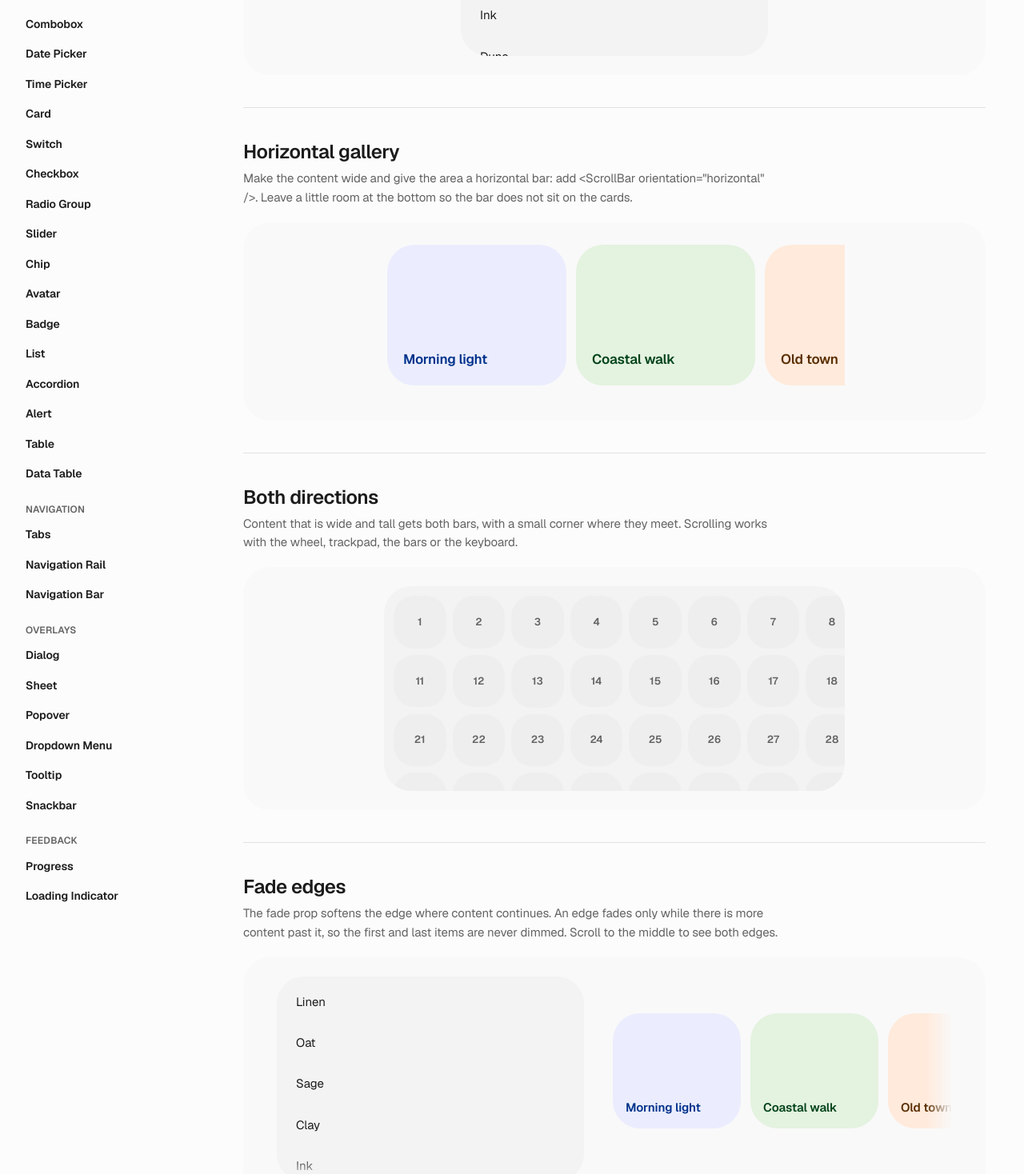
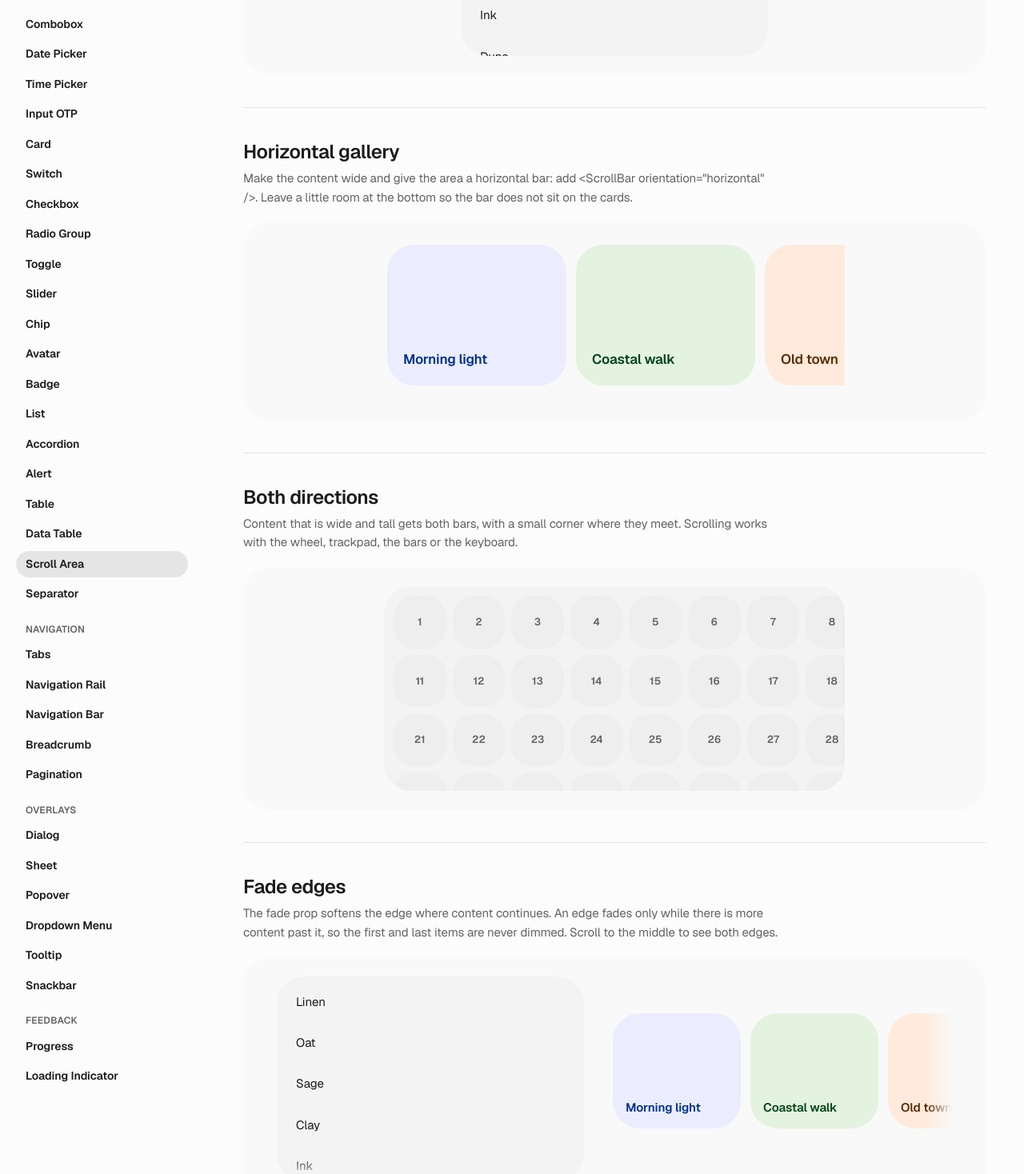
Before and after one commit to katalyxbio/nelumbo, a Next.js app: page /components/scroll-area in a window 1280 px wide. Shown: the part 842-2310 px from the top of the page at 80% size. Built offline with nearby package versions, Linux system fonts and the light colour scheme.

Commit message:
Wire Input OTP, Toggle, Breadcrumb, Pagination, Scroll Area and Separator into nav, registry, a11y checks and README

```diff
--- a/registry.json
+++ b/registry.json
@@ -1128,7 +1128,8 @@
         "@velvet/icon-button",
         "@velvet/button",
         "@velvet/icon",
-        "@velvet/popover"
+        "@velvet/popover",
+        "@velvet/dialog"
       ],
       "files": [
         {
@@ -1236,6 +1237,139 @@
           "type": "registry:ui"
         }
       ]
+    },
+    {
+      "name": "input-otp",
+      "type": "registry:ui",
+      "title": "Input OTP",
+      "description": "shadcn-compatible InputOTP on input-otp: separate field-style slots (or connected), blinking caret, invalid and disabled states, paste support.",
+      "dependencies": [
+        "input-otp"
+      ],
+      "registryDependencies": [
+        "utils"
+      ],
+      "files": [
+        {
+          "path": "registry/velvet/ui/input-otp.tsx",
+          "type": "registry:ui"
+        }
+      ]
+    },
+    {
+      "name": "toggle",
+      "type": "registry:ui",
+      "title": "Toggle",
+      "description": "shadcn-compatible Toggle on Radix: tonal on state with filled icon, outline variant, three sizes, tactile press.",
+      "dependencies": [
+        "radix-ui",
+        "class-variance-authority"
+      ],
+      "registryDependencies": [
+        "utils",
+        "@velvet/icon"
+      ],
+      "files": [
+        {
+          "path": "registry/velvet/ui/toggle.tsx",
+          "type": "registry:ui"
+        }
+      ]
+    },
+    {
+      "name": "toggle-group",
+      "type": "registry:ui",
+      "title": "Toggle Group",
+      "description": "shadcn-compatible ToggleGroup: connected like the button group with the selected item morphing to a pill, or spaced; single or multiple.",
+      "dependencies": [
+        "radix-ui",
+        "class-variance-authority"
+      ],
+      "registryDependencies": [
+        "utils",
+        "@velvet/toggle"
+      ],
+      "files": [
+        {
+          "path": "registry/velvet/ui/toggle-group.tsx",
+          "type": "registry:ui"
+        }
+      ]
+    },
+    {
+      "name": "breadcrumb",
+      "type": "registry:ui",
+      "title": "Breadcrumb",
+      "description": "shadcn-compatible Breadcrumb: chevron separators, pill hover on links, ellipsis for collapsed levels.",
+      "dependencies": [
+        "radix-ui"
+      ],
+      "registryDependencies": [
+        "utils",
+        "@velvet/icon"
+      ],
+      "files": [
+        {
+          "path": "registry/velvet/ui/breadcrumb.tsx",
+          "type": "registry:ui"
+        }
+      ]
+    },
+    {
+      "name": "pagination",
+      "type": "registry:ui",
+      "title": "Pagination",
+      "description": "shadcn-compatible Pagination: tonal current page, labels that hide on phones, and a paginationRange helper for ellipses.",
+      "dependencies": [
+        "radix-ui",
+        "class-variance-authority"
+      ],
+      "registryDependencies": [
+        "utils",
+        "@velvet/icon"
+      ],
+      "files": [
+        {
+          "path": "registry/velvet/ui/pagination.tsx",
+          "type": "registry:ui"
+        }
+      ]
+    },
+    {
+      "name": "scroll-area",
+      "type": "registry:ui",
+      "title": "Scroll Area",
+      "description": "shadcn-compatible ScrollArea on Radix: thin auto-hiding thumb that grows on hover, keyboard-focusable viewport, optional edge fades.",
+      "dependencies": [
+        "radix-ui"
+      ],
+      "registryDependencies": [
+        "utils"
+      ],
+      "files": [
+        {
+          "path": "registry/velvet/ui/scroll-area.tsx",
+          "type": "registry:ui"
+        }
+      ]
+    },
+    {
+      "name": "separator",
+      "type": "registry:ui",
+      "title": "Separator",
+      "description": "shadcn-compatible Separator on Radix: faint line, inset, or space only.",
+      "dependencies": [
+        "radix-ui"
+      ],
+      "registryDependencies": [
+        "utils"
+      ],
+      "files": [
+        {
+          "path": "registry/velvet/ui/separator.tsx",
+          "type": "registry:ui"
+        }
+      ]
     }
   ]
 }
--- a/scripts/a11y.cjs
+++ b/scripts/a11y.cjs
@@ -5,7 +5,7 @@ const axe = require.resolve("axe-core/axe.min.js")
 ;(async () => {
   const b = await chromium.launch()
   let total = 0
-  for (const path of ["/", "/components/button", "/components/icon-button", "/components/segmented-button", "/components/button-group", "/components/split-button", "/components/fab", "/components/input", "/components/textarea", "/components/select", "/components/combobox", "/components/switch", "/components/checkbox", "/components/radio-group", "/components/slider", "/components/card", "/components/chip", "/components/dialog", "/components/sheet", "/components/popover", "/components/dropdown-menu", "/components/tooltip", "/components/tabs", "/components/navigation-rail", "/components/navigation-bar", "/components/snackbar", "/components/progress", "/components/loading-indicator", "/components/avatar", "/components/badge", "/components/list", "/components/date-picker", "/components/accordion", "/components/alert", "/components/table", "/components/data-table", "/components/time-picker"])
+  for (const path of ["/", "/components/button", "/components/icon-button", "/components/segmented-button", "/components/button-group", "/components/split-button", "/components/fab", "/components/input", "/components/textarea", "/components/select", "/components/combobox", "/components/switch", "/components/checkbox", "/components/radio-group", "/components/slider", "/components/card", "/components/chip", "/components/dialog", "/components/sheet", "/components/popover", "/components/dropdown-menu", "/components/tooltip", "/components/tabs", "/components/navigation-rail", "/components/navigation-bar", "/components/snackbar", "/components/progress", "/components/loading-indicator", "/components/avatar", "/components/badge", "/components/list", "/components/date-picker", "/components/accordion", "/components/alert", "/components/table", "/components/data-table", "/components/time-picker", "/components/input-otp", "/components/toggle", "/components/breadcrumb", "/components/pagination", "/components/scroll-area", "/components/separator"])
     for (const scheme of ["light", "dark"]) {
       const p = await b.newPage({ colorScheme: scheme })
       await p.goto("http://localhost:3000" + path, { waitUntil: "networkidle" })
--- a/src/app/components/scroll-area/page.tsx
+++ b/src/app/components/scroll-area/page.tsx
@@ -2,7 +2,7 @@
 
 import * as React from "react"
 import { ScrollArea, ScrollBar } from "@/registry/velvet/ui/scroll-area"
-import { Code, PageHeader, Preview, Section } from "@/components/docs/primitives"
+import { Code, PageHeader, Preview, Section, PropsTable } from "@/components/docs/primitives"
 
 const TAGS = [
   "Linen", "Oat", "Sage", "Clay", "Ink", "Dune", "Moss", "Pebble", "Salt", "Birch",
@@ -30,35 +30,6 @@ function Tile({ n, className }: { n: number; className?: string }) {
     >
       {n}
     </div>
-  )
-}
-
-// The props table scrolls sideways on phones. Inside a ScrollArea it gets a
-// focusable, labelled region, which the shared PropsTable does not provide.
-function PropsScroll({ rows, note }: { rows: [string, string, string, string][]; note?: string }) {
-  return (
-    <ScrollArea aria-label="Props" className="rounded-2xl border border-border">
-      <table className="w-full min-w-[640px] text-left type-body-sm">
-        <thead className="bg-surface-container-low type-label-md text-muted-foreground dark:bg-surface-container">
-          <tr>
-            <th className="px-4 py-3">Prop</th>
-            <th className="px-4 py-3">Type</th>
-            <th className="px-4 py-3">Default</th>
-            <th className="px-4 py-3">{note ?? "Notes"}</th>
-          </tr>
-        </thead>
-        <tbody className="divide-y divide-border">
-          {rows.map(([name, type, def, n]) => (
-            <tr key={name}>
-              <td className="px-4 py-3 font-mono type-label-md">{name}</td>
-              <td className="px-4 py-3 font-mono type-label-sm text-muted-foreground">{type}</td>
-              <td className="px-4 py-3 font-mono type-label-sm">{def}</td>
-              <td className="px-4 py-3 type-body-sm text-muted-foreground">{n}</td>
-            </tr>
-          ))}
-        </tbody>
-      </table>
-    </ScrollArea>
   )
 }
 
@@ -177,7 +148,7 @@ export default function ScrollAreaPage() {
       </Section>
 
       <Section title="Props">
-        <PropsScroll
+        <PropsTable
           note="Radix's own props (type, scrollHideDelay, dir) work as is"
           rows={[
             ["ScrollArea fade", "boolean", "false", "Soft fades at the edges that have more content past them"],
--- a/src/components/docs/shell.tsx
+++ b/src/components/docs/shell.tsx
@@ -32,10 +32,12 @@ const NAV: { group: string; items: NavItem[] }[] = [
       { href: "/components/combobox", label: "Combobox", isNew: true },
       { href: "/components/date-picker", label: "Date Picker", isNew: true },
       { href: "/components/time-picker", label: "Time Picker", isNew: true },
+      { href: "/components/input-otp", label: "Input OTP", isNew: true },
       { href: "/components/card", label: "Card" },
       { href: "/components/switch", label: "Switch" },
       { href: "/components/checkbox", label: "Checkbox" },
       { href: "/components/radio-group", label: "Radio Group" },
+      { href: "/components/toggle", label: "Toggle", isNew: true },
       { href: "/components/slider", label: "Slider" },
       { href: "/components/chip", label: "Chip", isNew: true },
       { href: "/components/avatar", label: "Avatar", isNew: true },
@@ -45,6 +47,8 @@ const NAV: { group: string; items: NavItem[] }[] = [
       { href: "/components/alert", label: "Alert", isNew: true },
       { href: "/components/table", label: "Table", isNew: true },
       { href: "/components/data-table", label: "Data Table", isNew: true },
+      { href: "/components/scroll-area", label: "Scroll Area", isNew: true },
+      { href: "/components/separator", label: "Separator", isNew: true },
     ],
   },
   {
@@ -53,6 +57,8 @@ const NAV: { group: string; items: NavItem[] }[] = [
       { href: "/components/tabs", label: "Tabs" },
       { href: "/components/navigation-rail", label: "Navigation Rail", isNew: true },
       { href: "/components/navigation-bar", label: "Navigation Bar", isNew: true },
+      { href: "/components/breadcrumb", label: "Breadcrumb", isNew: true },
+      { href: "/components/pagination", label: "Pagination", isNew: true },
     ],
   },
   {
```
Also changed, not shown: src/app/components/separator/page.tsx (+2 -32 lines), 1 other file (tests, documents, lock files or other folders).
